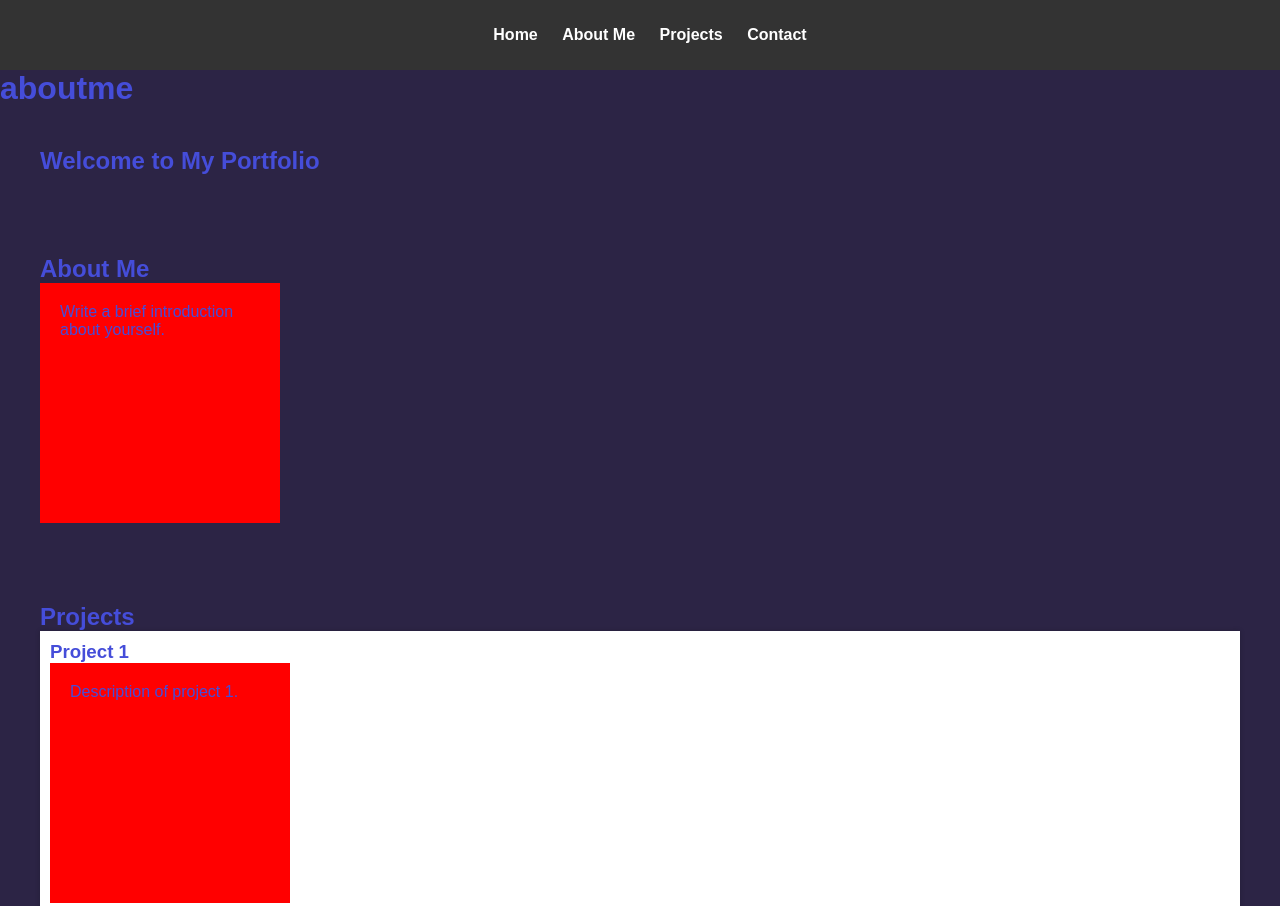
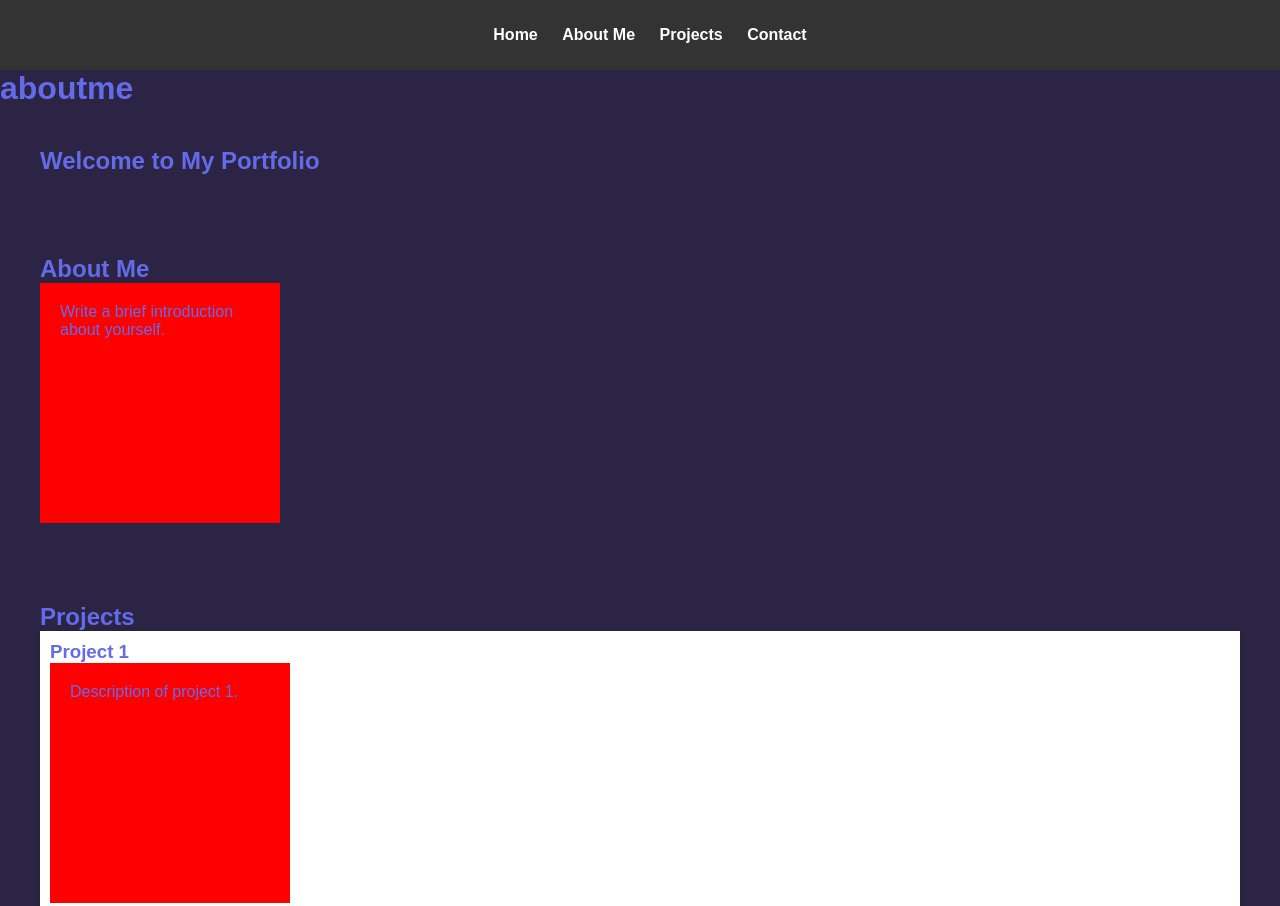
Before and after one commit to SoggyBread19/SoggyBread19.github.io, a plain HTML site: page aboutme.html in a window 1280 px wide. Shown: the top 906 px of the page. Drawn offline with Linux system fonts and the light colour scheme.

Commit message:
one more time and im going to cry

```diff
--- a/styledark.css
+++ b/styledark.css
@@ -7,7 +7,7 @@ body, h1, h2, h3, p {
 /* Set a background color and text color */
 body {
     background-color: #2C2445;
-    color: #454DD9;
+    color: #646BE9;
     font-family: Arial, sans-serif;
 }
 
```
